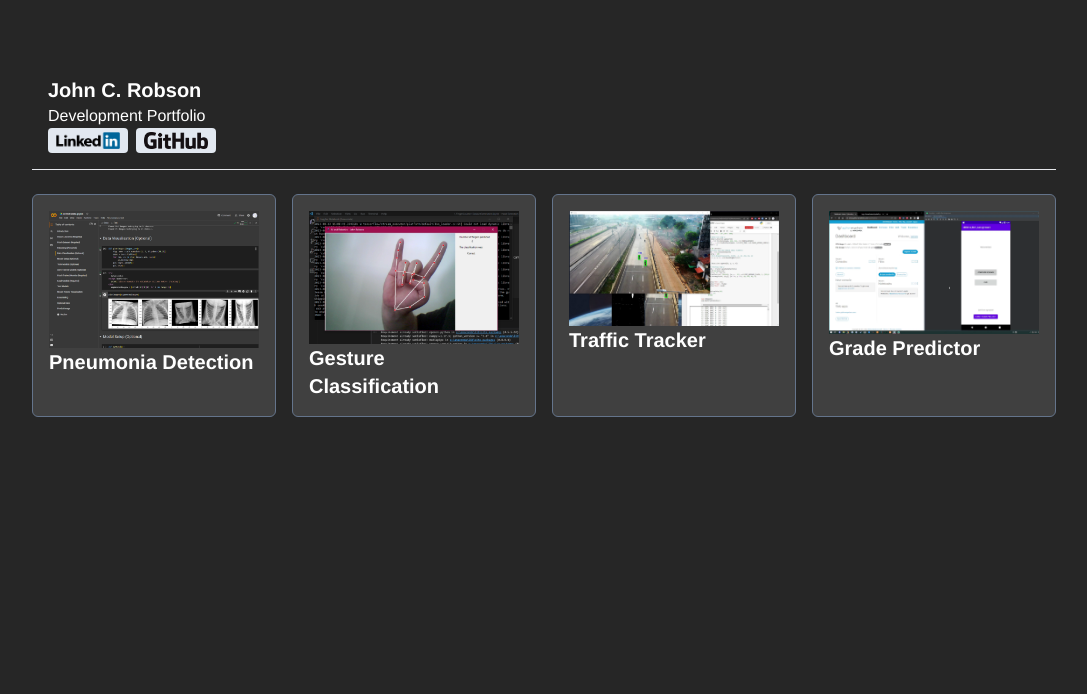
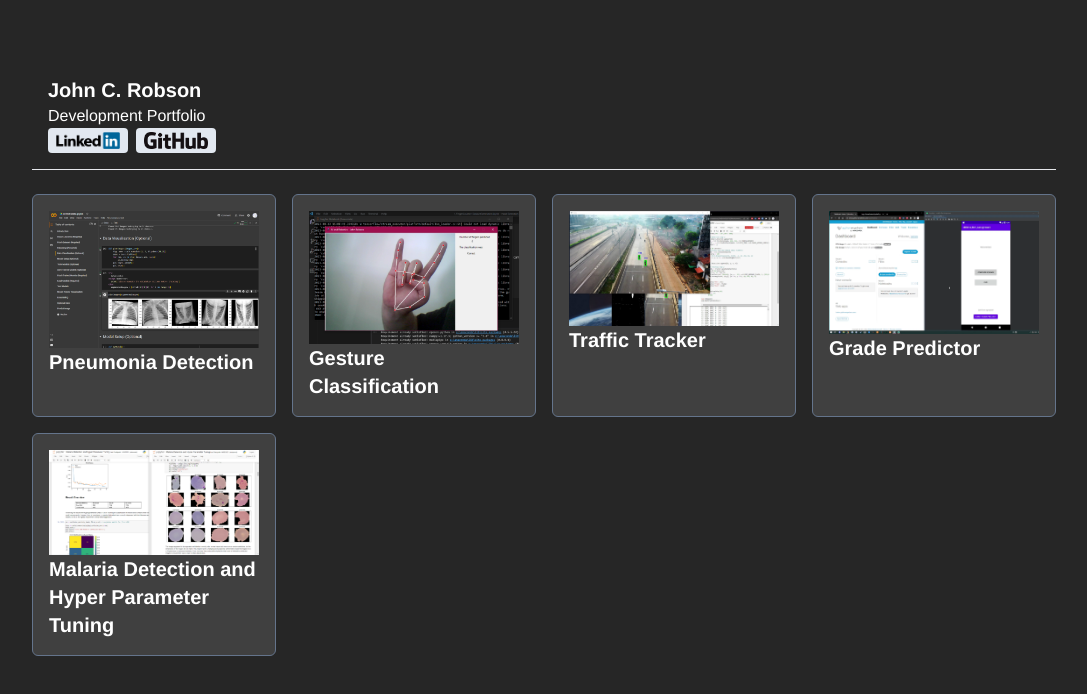
Before and after one commit to john-c-robson/portfolio, a Vue app: page / in a window 1280 px wide. Shown: the top 694 px of the page, without its empty margins (96-1183 px from the left). Built offline with nearby package versions, Linux system fonts and the light colour scheme.

Commit message:
added malaria detection and hyper parameter tuning project

```diff
--- a/src/App.vue
+++ b/src/App.vue
@@ -36,6 +36,7 @@ import pneumonia from "@/assets/cnnModelsImage.png";
 import gestureclassification from "@/assets/GestureDetection.png";
 import traffictracker from "@/assets/traffictracker.jpg";
 import gradepredictor from "@/assets/gradepredictor.png";
+import malariadetection from "@/assets/malariadetection.png";
 
 export default defineComponent({
   name: "App",
@@ -64,6 +65,11 @@ export default defineComponent({
         image: gradepredictor,
         url: "https://github.com/john-c-robson/gradepredictor",
       },
+      {
+        title: "Malaria Detection and Hyper Parameter Tuning",
+        image: malariadetection,
+        url: "https://github.com/john-c-robson/MalariadetectionHyperparametertuning",
+      },
     ]);
     return { projects };
   },
```
Also changed, not shown: src/assets/malariadetection.png (added).
